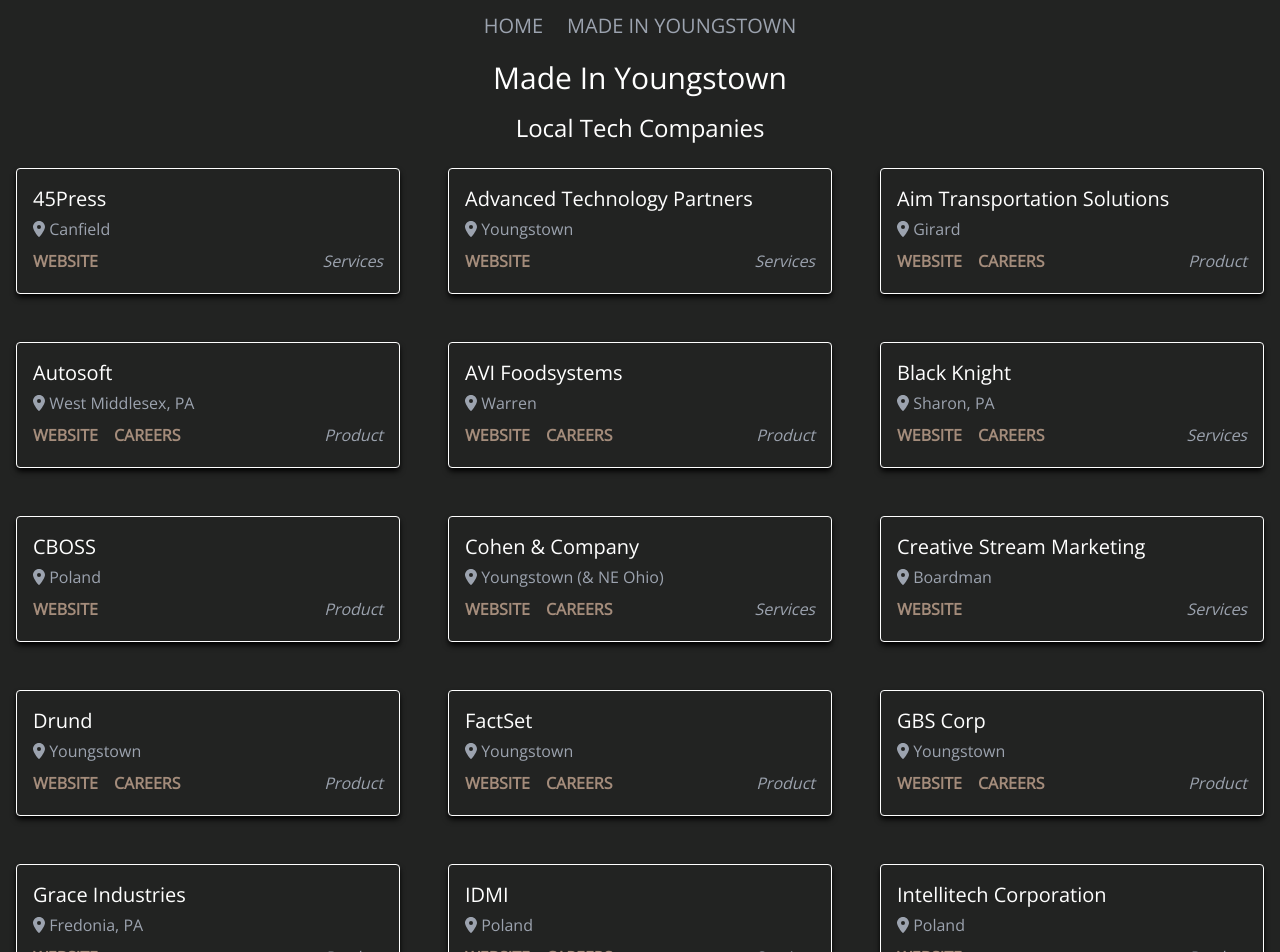
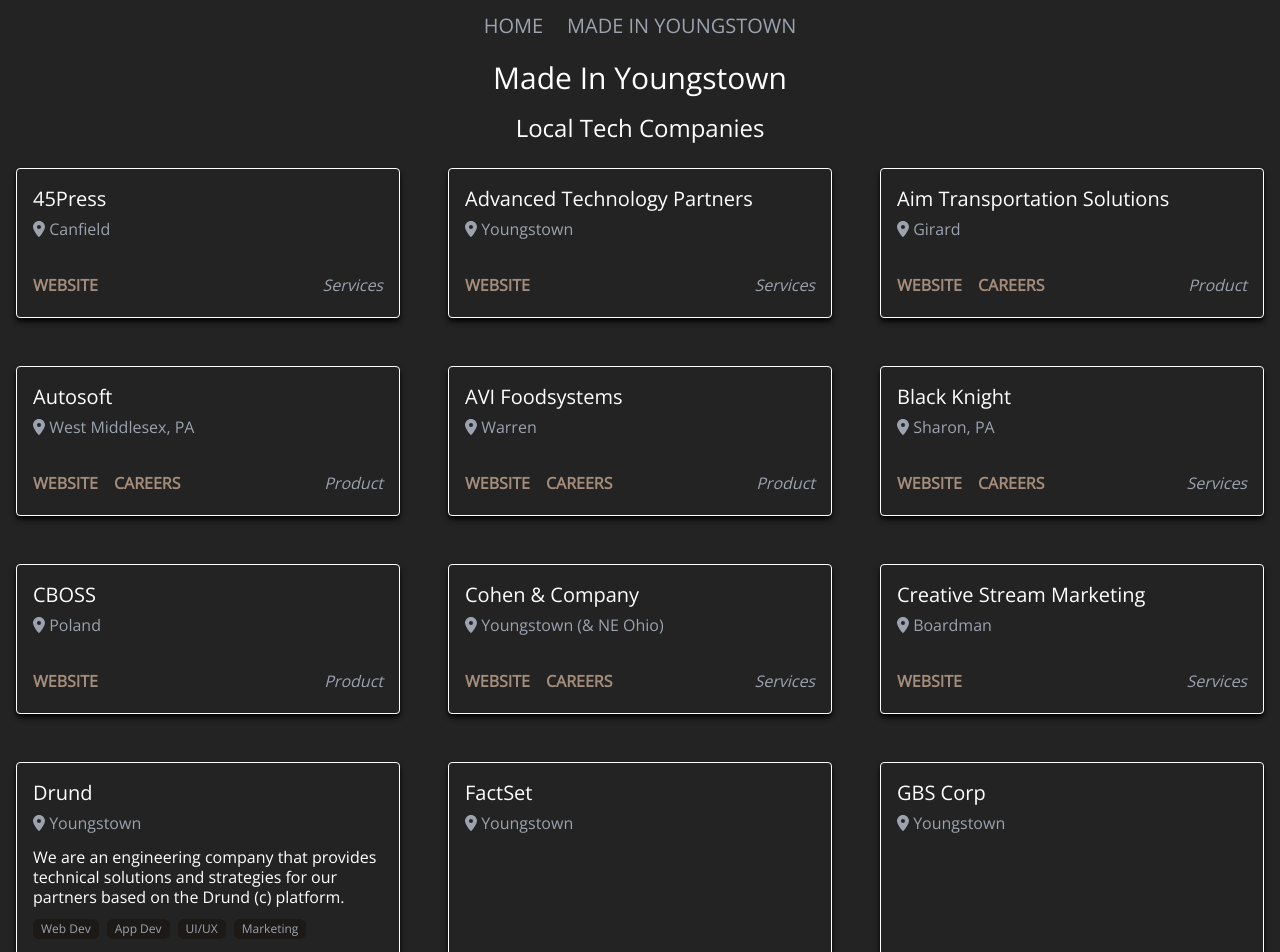
Before and after one commit to codeyoungstown/next-codeyoungstown.com, a Next.js app: page /made-in-youngstown in a window 1280 px wide. Shown: the top 952 px of the page. Built offline with nearby package versions, Linux system fonts and the light colour scheme.

Commit message:
updated datacard, added tags and desc

```diff
--- a/components/Companies.tsx
+++ b/components/Companies.tsx
@@ -28,6 +28,15 @@ export default function Companies() {
       </a>
     );
   };
+  const Tag = ({ children }) => {
+    return (
+      <div className="bg-stone-900 rounded-md px-2 py-[2px] mr-2 min-w-max">
+        <p className="font-thin text-xs text-gray-400 text-center">
+          {children}
+        </p>
+      </div>
+    );
+  };
   return (
     <div className="flex flex-col w-full sm:grid sm:grid-cols-2 sm:gap-4 sm:content-start lg:grid-cols-3">
       {companies.map((company) => (
@@ -36,6 +45,14 @@ export default function Companies() {
           <p className="text-gray-400">
             <FontAwesomeIcon icon={faLocationDot} /> {company.city}
           </p>
+          <p className="leading-5 my-2">{company.desc}</p>
+          <div className="flex overflow-auto my-1">
+            {company.tags ? (
+              company.tags.map((item) => <Tag>{item}</Tag>)
+            ) : (
+              <></>
+            )}
+          </div>
           <div className="grid grid-cols-2 mt-auto">
             <div className="col-span-1">
               <Website link={company.website} />
--- a/data/companies.ts
+++ b/data/companies.ts
@@ -67,6 +67,8 @@ export const companies = [
     city: "Youngstown",
     website: "https://www.drund.com/",
     careers: "https://www.drund.com/careers/",
+    desc: "We are an engineering company that provides technical solutions and strategies for our partners based on the Drund (c) platform.",
+    tags: ["Web Dev", "App Dev", "UI/UX", "Marketing"],
     servicesOrProduct: "Product",
   },
   {
@@ -223,8 +225,7 @@ export const companies = [
     name: "WernerCo",
     city: "West Middlesex, PA",
     website: "https://www.wernerworldwide.com/",
-    careers:
-      "https://www.wernerworldwide.com/en/careers/job-postings/usa",
+    careers: "https://www.wernerworldwide.com/en/careers/job-postings/usa",
     servicesOrProduct: "Product",
   },
   {
```
